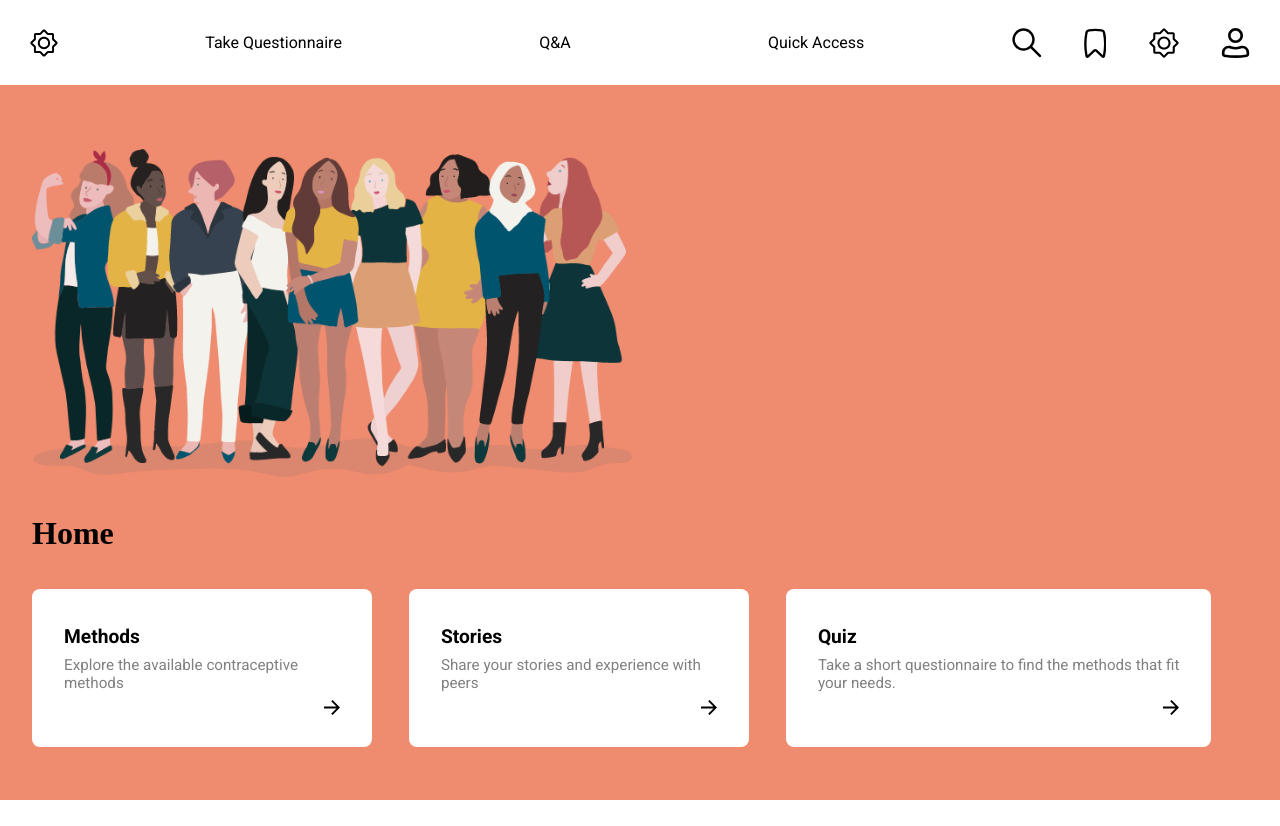
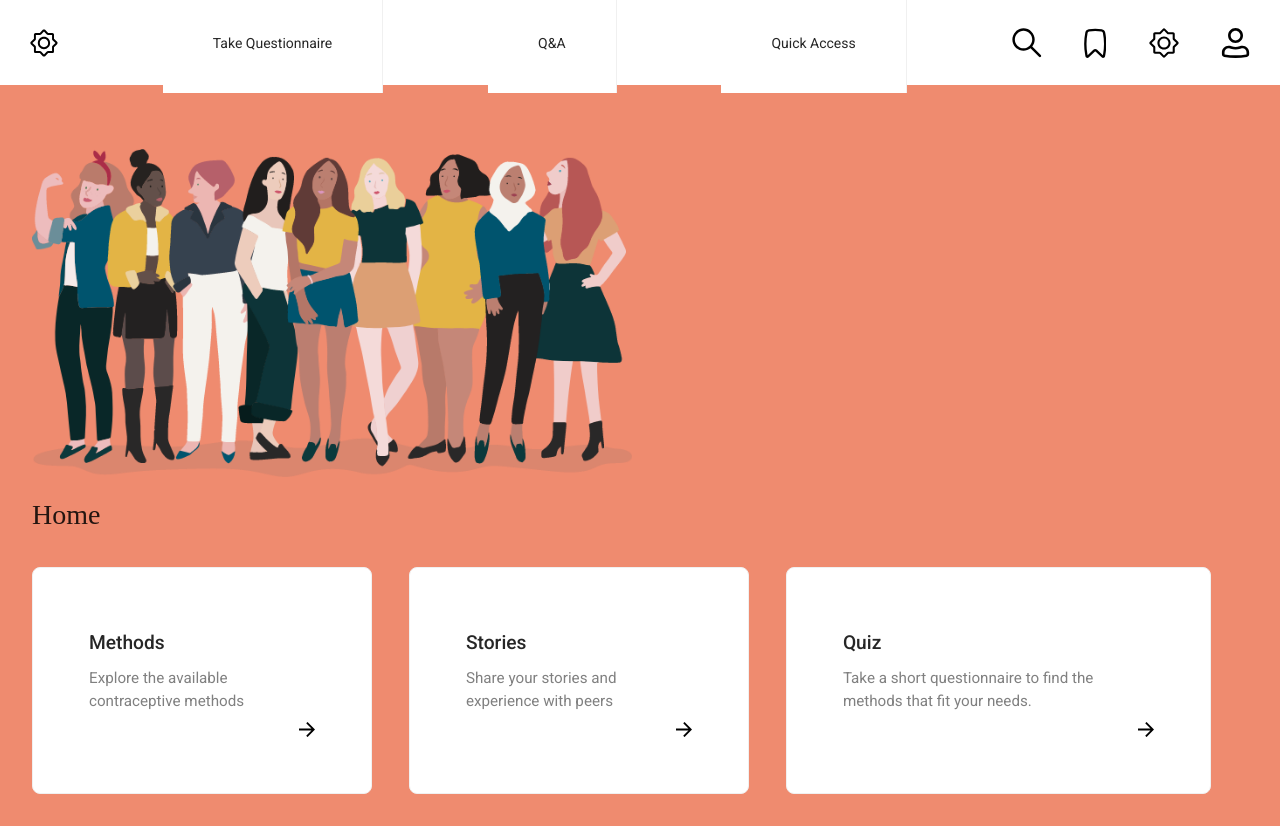
Before and after one commit to sandboxnu/knowyouroptions, a Next.js app in the folder frontend/: page / in a window 1280 px wide. Before the commit the page ends 800 px from the top, so only its background shows below. Built offline with nearby package versions, Linux system fonts and the light colour scheme; a web font is replaced by a local one.

Commit message:
single import for antd.css

```diff
--- a/frontend/components/Dropdown.tsx
+++ b/frontend/components/Dropdown.tsx
@@ -1,6 +1,5 @@
 import { Menu, Dropdown } from 'antd';
 import { ReactElement } from 'react';
-import 'antd/dist/antd.css';
 import styled from 'styled-components';
 import SvgDownArrow from '../public/down-arrow.svg';
 
--- a/frontend/components/compare/Title.tsx
+++ b/frontend/components/compare/Title.tsx
@@ -1,5 +1,4 @@
 import { ReactElement } from 'react';
-import 'antd/dist/antd.css';
 import { Col } from 'antd';
 import styled from 'styled-components';
 
--- a/frontend/components/compare/TwoColumns.tsx
+++ b/frontend/components/compare/TwoColumns.tsx
@@ -1,5 +1,4 @@
 import { ReactElement } from 'react';
-import 'antd/dist/antd.css';
 import { Row, Col } from 'antd';
 const TwoColumns = ({
   LeftElm,
--- a/frontend/styles/globals.css
+++ b/frontend/styles/globals.css
@@ -1,3 +1,4 @@
+@import '~antd/dist/antd.css';
 html,
 body {
   padding: 0;
--- a/frontend/templates/compare/AboutUse.tsx
+++ b/frontend/templates/compare/AboutUse.tsx
@@ -1,5 +1,4 @@
 import { ReactElement } from 'react';
-import 'antd/dist/antd.css';
 import TwoColumns from '../../components/compare/TwoColumns';
 import Title from '../../components/compare/Title';
 import { Text } from '../../pages/compare';
--- a/frontend/templates/compare/AdditonalInformation.tsx
+++ b/frontend/templates/compare/AdditonalInformation.tsx
@@ -1,11 +1,9 @@
 import { ReactElement } from 'react';
-import 'antd/dist/antd.css';
 import styled from 'styled-components';
 import TwoColumns from '../../components/compare/TwoColumns';
 import Title from '../../components/compare/Title';
 import { Text } from '../../components/compare/Title';
 import Category from '../../components/Category';
-import 'antd/dist/antd.css';
 
 import { ThingToKnow } from '../../api-client';
 export interface AdditionalInfoProps {
--- a/frontend/templates/compare/Effect.tsx
+++ b/frontend/templates/compare/Effect.tsx
@@ -1,5 +1,4 @@
 import { ReactElement } from 'react';
-import 'antd/dist/antd.css';
 import TwoColumns from '../../components/compare/TwoColumns';
 import Title from '../../components/compare/Title';
 import StyledCompareSvg from '../../components/compare/StyledCompareSvg';
--- a/frontend/templates/compare/Efficacy.tsx
+++ b/frontend/templates/compare/Efficacy.tsx
@@ -1,6 +1,5 @@
 import { ReactElement } from 'react';
 import styled from 'styled-components';
-import 'antd/dist/antd.css';
 import TwoColumns from '../../components/compare/TwoColumns';
 import Title from '../../components/compare/Title';
 import { Text } from '../../pages/compare';
--- a/frontend/templates/compare/PracticalQuestions.tsx
+++ b/frontend/templates/compare/PracticalQuestions.tsx
@@ -1,5 +1,4 @@
 import { ReactElement } from 'react';
-import 'antd/dist/antd.css';
 import TwoColumns from '../../components/compare/TwoColumns';
 import Title from '../../components/compare/Title';
 import Category from '../../components/Category';
```
